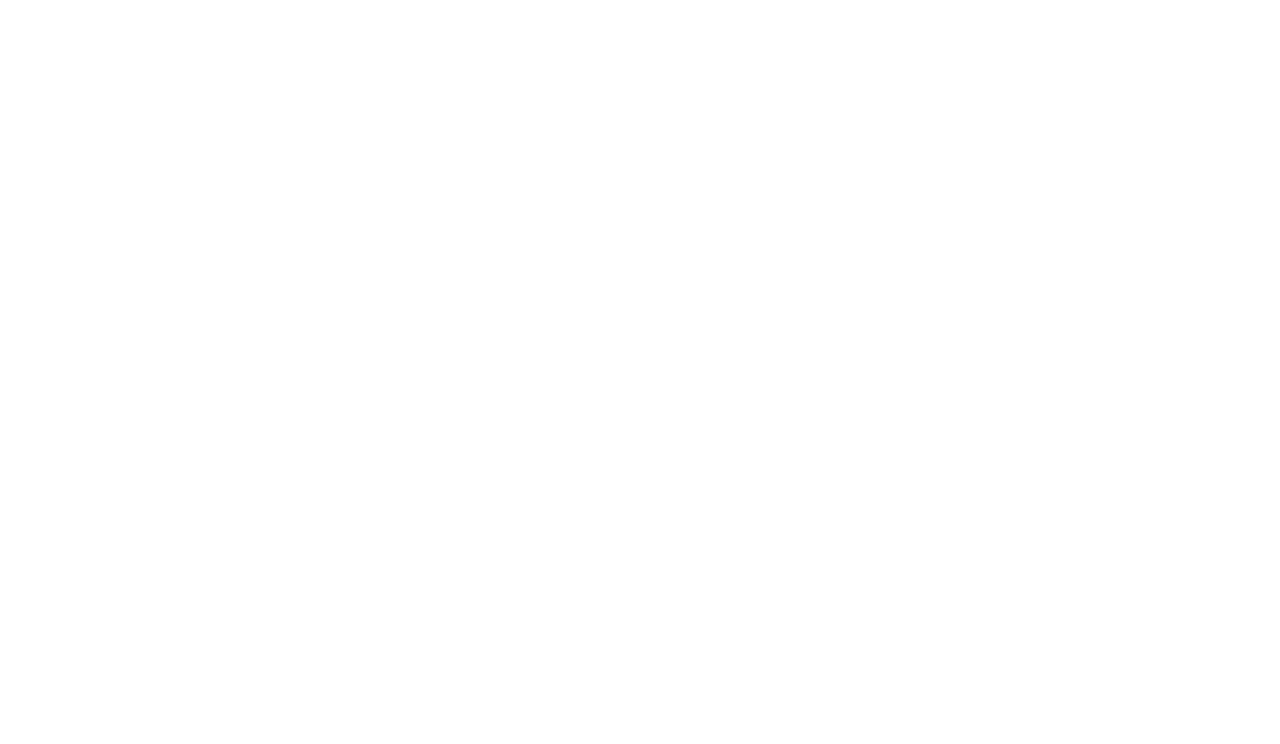
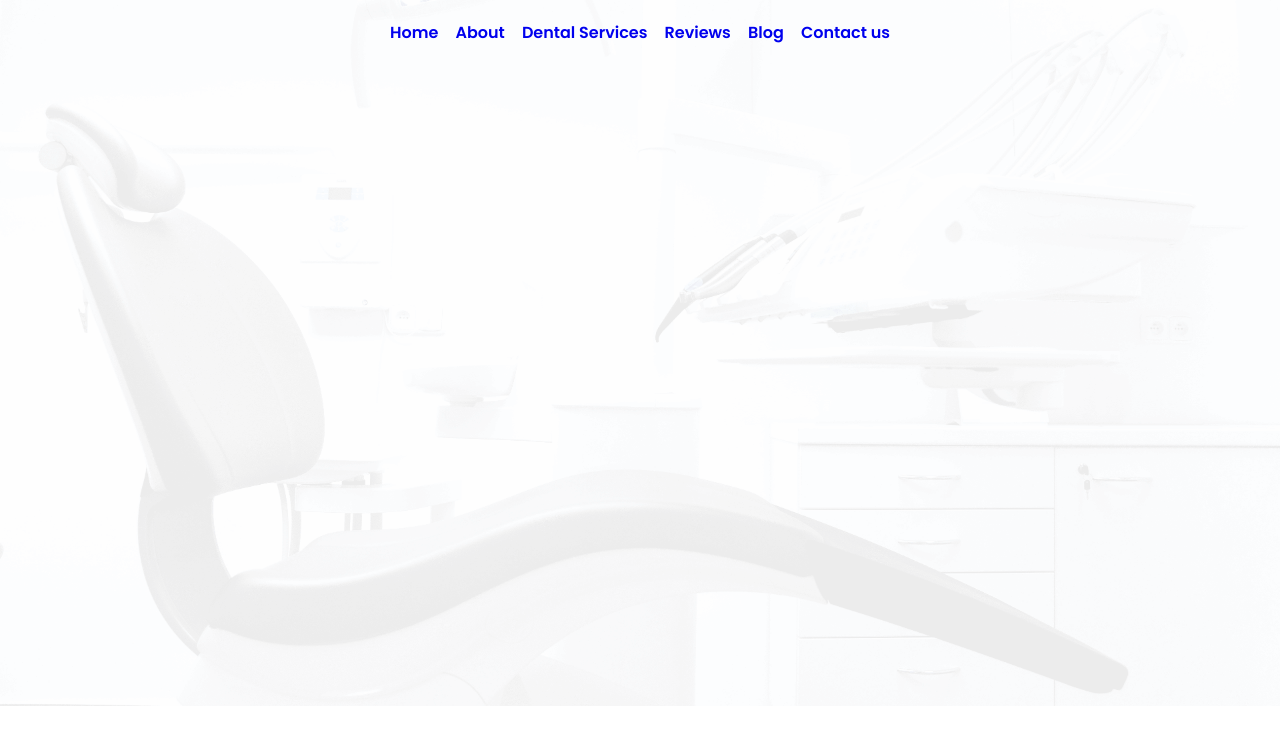
Before and after one commit to antusaha970/doctors-portal-client, a React (Create React App) app: page / in a window 1280 px wide. Shown: the top 744 px of the page. Built offline with nearby package versions, Linux system fonts and the light colour scheme.

Commit message:
designed navbar

```diff
--- /dev/null
+++ b/src/components/NavLinks/NavLinks.js
@@ -0,0 +1,33 @@
+import styled from '@emotion/styled';
+import { Stack, Typography } from '@mui/material';
+import { Box } from '@mui/system';
+import React from 'react';
+
+const MenuStack = styled(Stack)(({ theme }) => ({
+    width:'500px',
+    margin:'auto',
+    justifyContent:'space-between',
+    padding: '20px 0'
+}));
+
+const MenuLink = styled(Typography)(({ theme }) => ({
+    textDecoration: 'none',
+    fontWeight : '600',
+}))
+
+const NavLinks = () => {
+    return (
+        <Box>
+            <MenuStack direction="row" >
+                <MenuLink variant="p" component='a' href="#Home">Home</MenuLink>
+                <MenuLink variant="p" component='a' href="#About">About</MenuLink>
+                <MenuLink variant="p" component='a' href="#Dental">Dental Services</MenuLink>
+                <MenuLink variant="p" component='a' href="#Review">Reviews</MenuLink>
+                <MenuLink variant="p" component='a' href="#Blog">Blog</MenuLink>
+                <MenuLink variant="p" component='a' href="#Contact">Contact us</MenuLink>
+            </MenuStack>
+        </Box>
+    );
+};
+
+export default NavLinks;
--- a/src/components/TopLanding/TopLanding.css
+++ b/src/components/TopLanding/TopLanding.css
@@ -0,0 +1,8 @@
+.bg-top{
+    background-image: url('../../images/bg.png');
+    width: 100%;
+    height: 100vh;
+    background-size: cover;
+    background-repeat: no-repeat;
+    background-position: 0 -95px;
+}
--- a/src/components/TopLanding/TopLanding.js
+++ b/src/components/TopLanding/TopLanding.js
@@ -1,10 +1,15 @@
+import { Box } from '@mui/material';
 import React from 'react';
+import NavLinks from '../NavLinks/NavLinks';
+import './TopLanding.css';
+
+
 
 const TopLanding = () => {
     return (
-        <div>
-
-        </div>
+        <Box className="bg-top">
+            <NavLinks></NavLinks>
+        </Box>
     );
 };
 
```
Also changed, not shown: src/components/NavLinks/NavLink.css (added).
